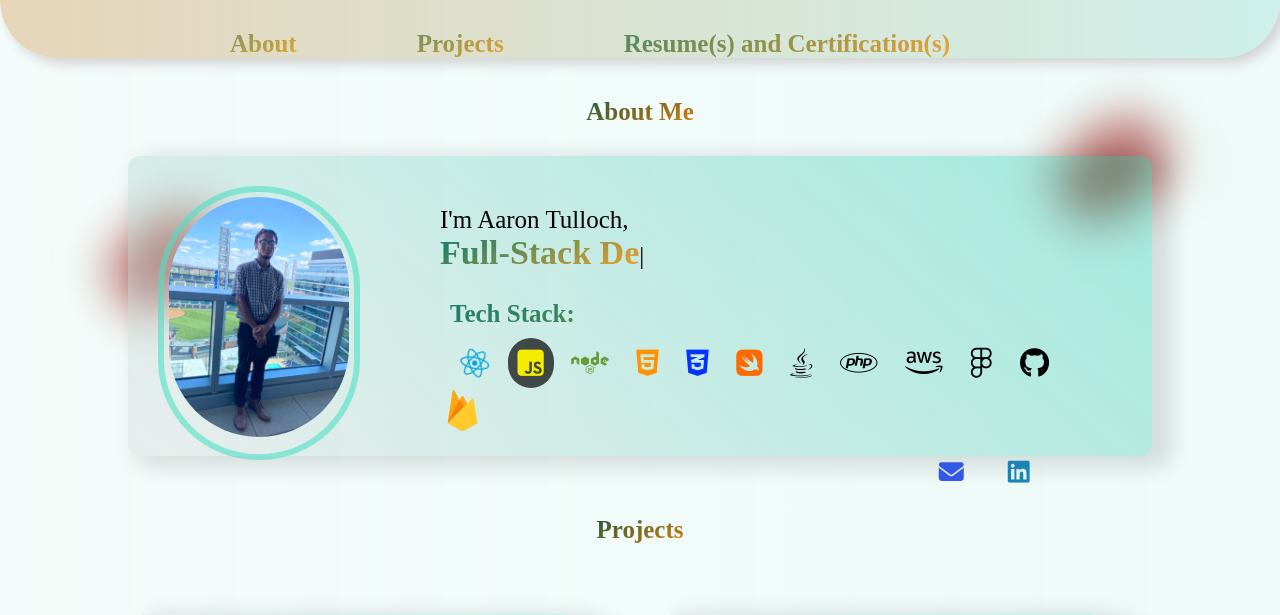
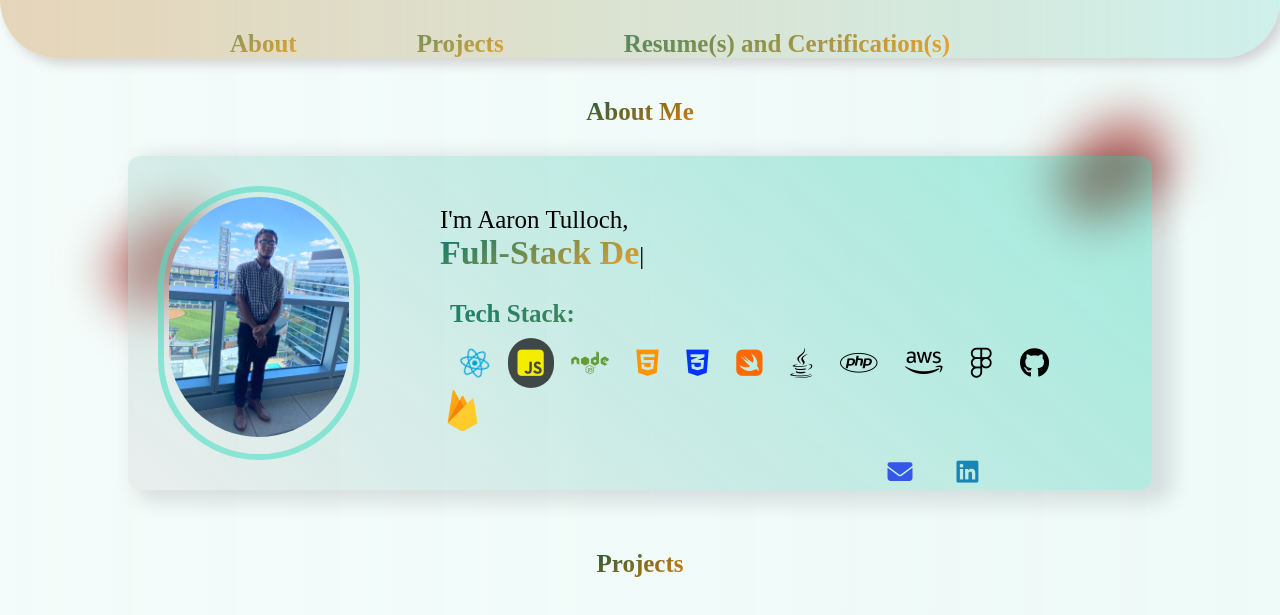
Before and after one commit to stmblueprint/Portfolio, a PHP site: page / in a window 1280 px wide. Shown: the top 615 px of the page. Run offline with PHP 8.4, Linux system fonts and the light colour scheme; some libraries are stand-ins or nearby versions.

Commit message:
Update style.css

```diff
--- a/style.css
+++ b/style.css
@@ -8,7 +8,7 @@
     font-style: normal;
     font-weight: 500;
     scroll-behavior: smooth;
-   position: relative;
+    position: relative;
 }
 .center{
     display: flex;
@@ -56,7 +56,6 @@
     z-index: -1;
     background: linear-gradient(40deg, rgba(176, 92, 88, 0.711) 0%, rgba(217, 217, 217, 0.405) 0.01%, rgba(5, 199, 163, 0.324) 100%);
     width: 80vw;
-    height: 300px;
     border-radius: 12px;
     box-shadow: 14px 6px 20px 7px rgba(0, 0, 0, 0.11);
     -webkit-backdrop-filter: blur(6px);
@@ -94,7 +93,7 @@
 .about-links{
     position: absolute;
     z-index: 1;
-    right: 10%;
+    right: 15%;
 }
 .about-links > a > i{
     font-size: 25px;
```
